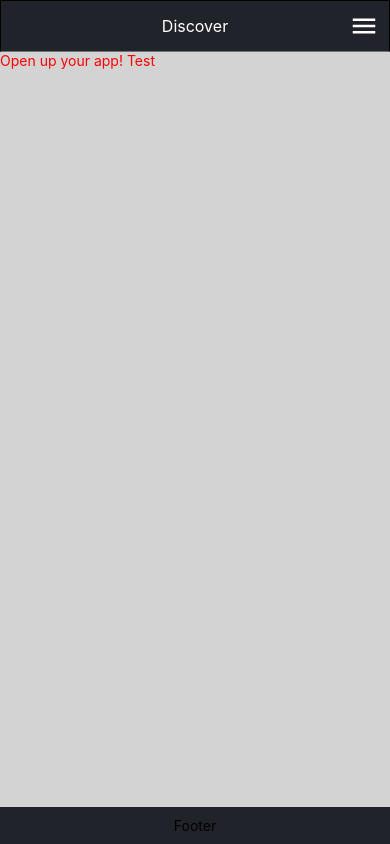
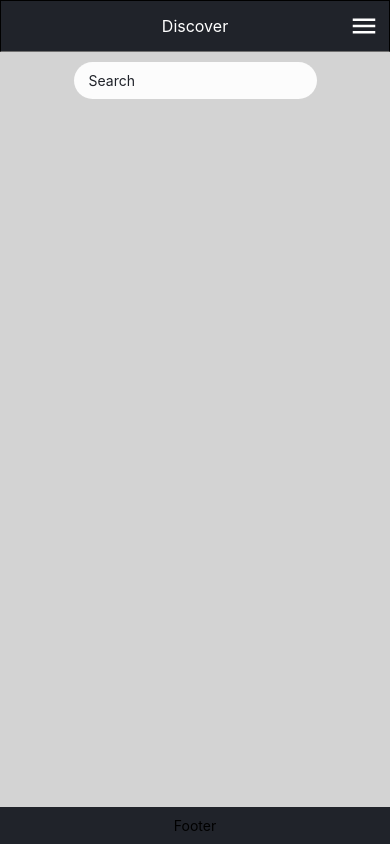
Before and after one commit to mschmauder-hub/seriesmaster, a React Native app in the folder SeriesMaster-Frontend/: screen / in a window 390 px wide. Built offline with nearby package versions, Linux system fonts and the light colour scheme.

Commit message:
Ad input component

```diff
--- a/SeriesMaster-Frontend/App/Screens/DiscoverScreen.js
+++ b/SeriesMaster-Frontend/App/Screens/DiscoverScreen.js
@@ -1,7 +1,8 @@
-import React from "react";
+import React, { useState } from "react";
 import styled from "styled-components/native";
 import { StatusBar, View, Text } from "react-native";
 import Header from "../components/Header";
+import AppInputText from "../components/AppInputText";
 
 const Container = styled.View`
   flex: 1;
@@ -10,8 +11,7 @@ const Container = styled.View`
   padding-top: ${StatusBar.currentHeight};
 `;
 
-const StyledText = styled.Text`
-  color: red;
+const Main = styled.View`
   align-items: center;
   background: lightgrey;
   width: 100%;
@@ -19,10 +19,22 @@ const StyledText = styled.Text`
 `;
 
 const DiscoverScreen = () => {
+  const [query, setQuery] = useState("");
+
+  function handleChange(input) {
+    setQuery(input);
+  }
+
   return (
     <Container>
       <Header title="Discover"></Header>
-      <StyledText>Open up your app! Test</StyledText>
+      <Main>
+        <AppInputText
+          placeholder="Search"
+          query={query}
+          onChange={handleChange}
+        />
+      </Main>
       <View style={{ padding: 10 }}>
         <Text>Footer</Text>
       </View>
--- /dev/null
+++ b/SeriesMaster-Frontend/App/components/AppInputText.js
@@ -0,0 +1,35 @@
+import React from "react";
+import styled from "styled-components/native";
+import PropTypes from "prop-types";
+
+const InputContainer = styled.View`
+  background: #fcfcfc;
+  border-radius: 25px;
+  margin: 10px;
+`;
+
+const InputText = styled.TextInput`
+  color: #20232a;
+  padding: 10px;
+  margin-left: 5px;
+`;
+
+const AppInputText = ({ placeholder, query, onChange }) => {
+  return (
+    <InputContainer>
+      <InputText
+        value={query}
+        onChange={() => onChange(event.target.value)}
+        placeholder={placeholder}
+      />
+    </InputContainer>
+  );
+};
+
+AppInputText.propTypes = {
+  query: PropTypes.any,
+  onChange: PropTypes.any,
+  placeholder: PropTypes.string,
+};
+
+export default AppInputText;
```
